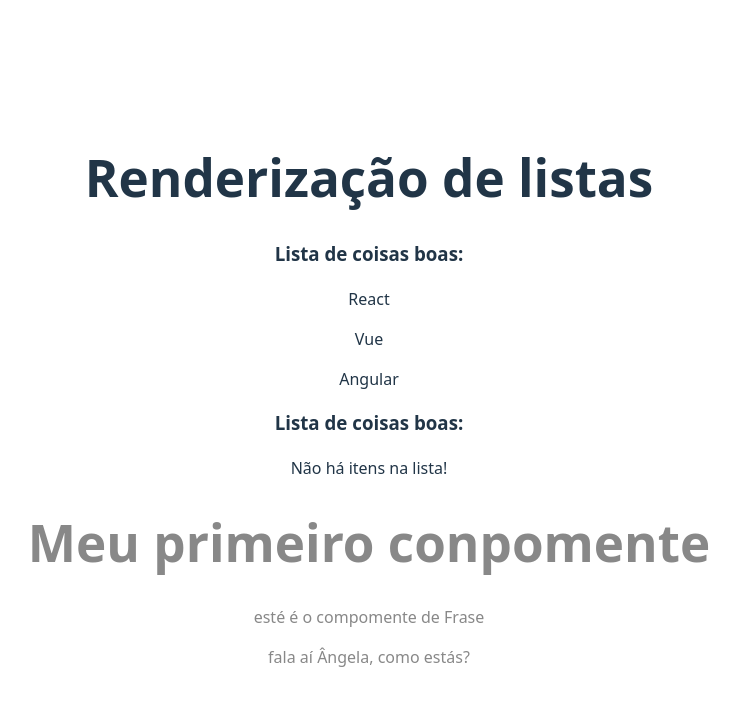
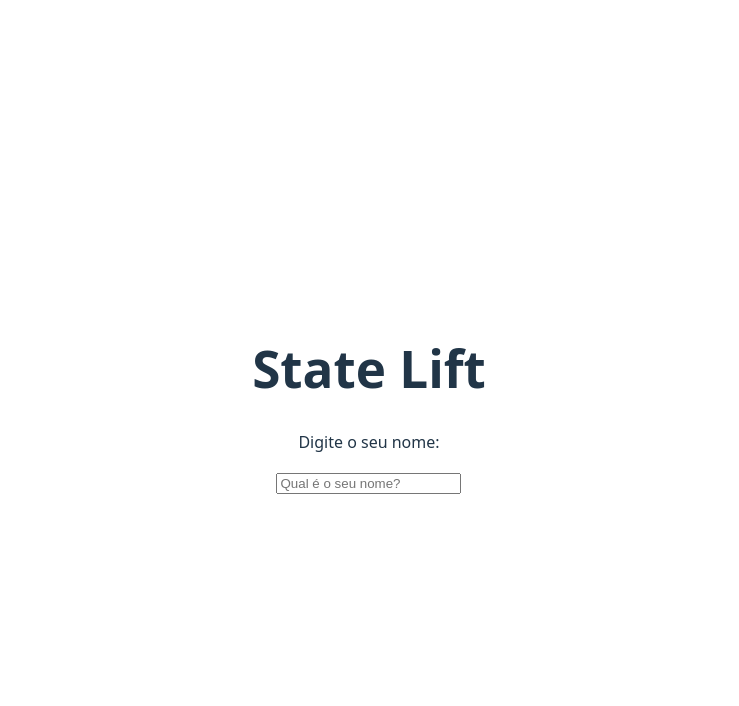
Before and after one commit to Angela-Cavunduri/MyReact, a React (Vite) app: page / in a window 1280 px wide. Shown: the top 706 px of the page, without its empty margins (271-1010 px from the left). Built offline with nearby package versions, Linux system fonts and the light colour scheme.

Commit message:
State lift

```diff
--- a/src/App.jsx
+++ b/src/App.jsx
@@ -5,23 +5,17 @@
 import OutraLista from './Components/OutraLista'
 import HelloWorld from './Components/HelloWorld.jsx'
 import SayMyName from './Components/SayMyName.jsx'
+import SeuNome from './Components/SeuNome.jsx'
+import Saudacao from './Components/Saudacao.jsx'
 
 function App(){
-  const MeusItens=["React","Vue","Angular"]
+  const [nome,SetNome]=useState()
 
   return(
     <>
-    <h1>Renderização de listas</h1>
-    <OutraLista itens={MeusItens}/>
-     <OutraLista itens={[]}/>
-      <div>
-
-
-      </div>
-      <p className="read-the-docs">
-         <HelloWorld/>
-         <SayMyName nome="Ângela"/>
-      </p>
+    <h1>State Lift</h1>
+    <SeuNome setNome={SetNome}/>
+    <Saudacao nome={nome}/>
     </>
   )
 }
--- /dev/null
+++ b/src/Components/Saudacao.jsx
@@ -0,0 +1,13 @@
+
+
+function Saudacao({nome}){
+    function gerarSaudacao(algumNome){
+        return `Olá ${algumNome},tudo bem?`
+    }
+    return(
+        <>
+       {nome && <p>{gerarSaudacao(nome)}</p>}
+        </>
+    )
+}
+export default Saudacao
--- /dev/null
+++ b/src/Components/SeuNome.jsx
@@ -0,0 +1,13 @@
+
+
+function SeuNome({setNome}){
+    return(
+        <div>
+            <p>Digite o seu nome:</p>
+            <input type="text" placeholder="Qual é o seu nome?"onChange={(e)=>setNome(e.target.value)} name="" id="" />
+
+        </div>
+    )
+}
+
+export default SeuNome
```
